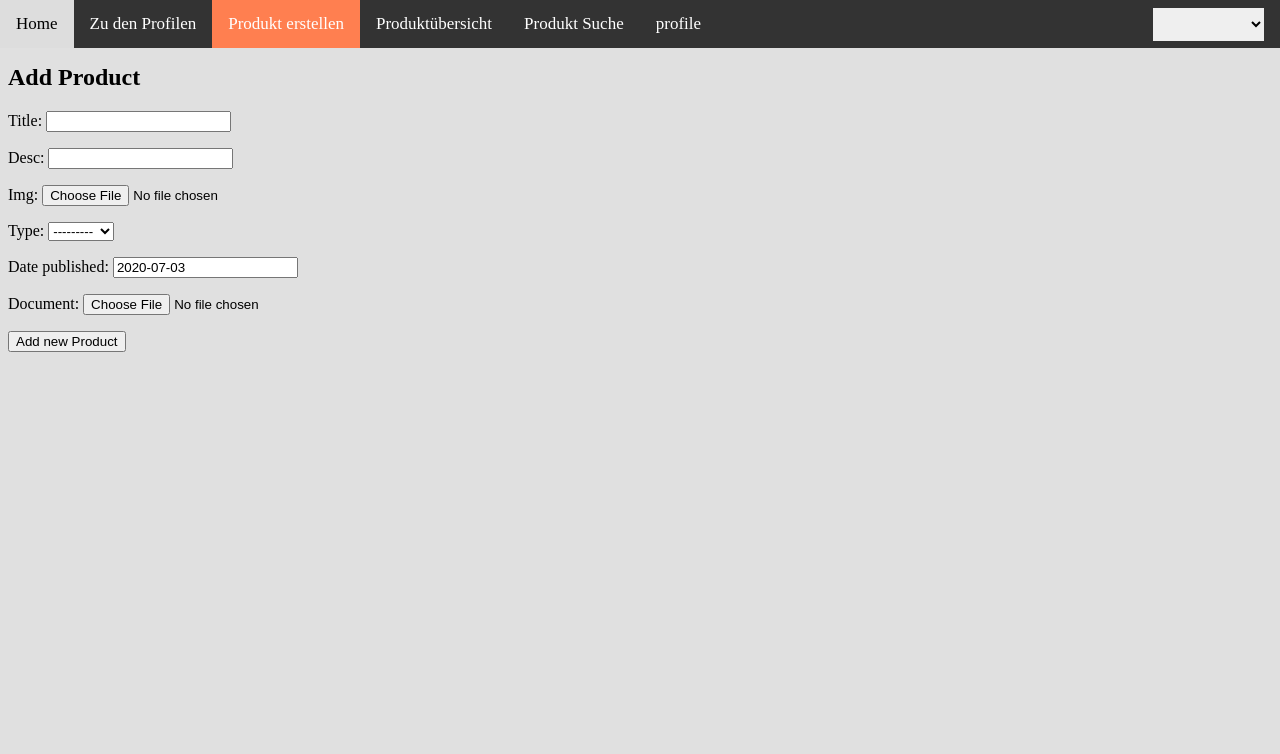
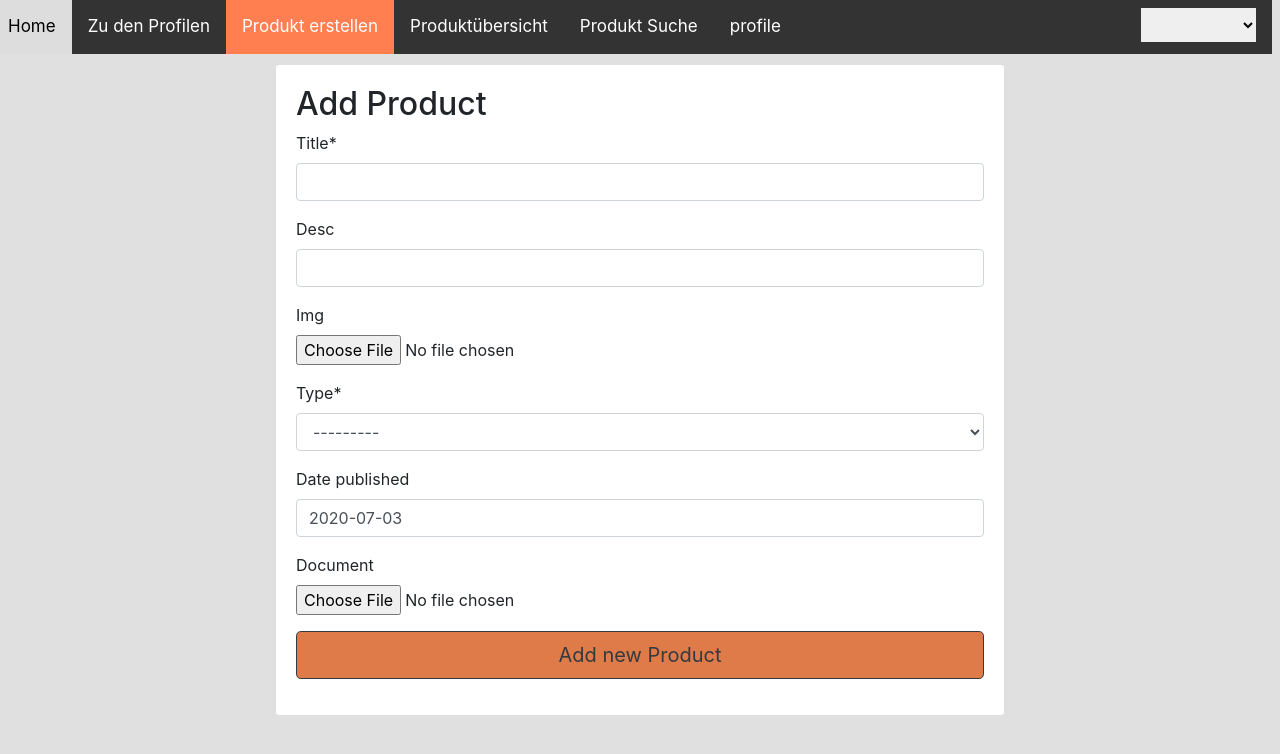
Before and after one commit to Sven12345re/WebPyProject, a Django app: page /product/add/ in a window 1280 px wide. Shown: the top 754 px of the page. Run offline with Django 3.2, Linux system fonts and the light colour scheme; a user stored in the database is signed in; some libraries are stand-ins or nearby versions.

Commit message:
product-create layout changed

```diff
--- a/products/templates/product-create.html
+++ b/products/templates/product-create.html
@@ -1,19 +1,36 @@
+<script src="https://code.jquery.com/jquery-3.3.1.slim.min.js"></script>
+    <script src="https://cdnjs.cloudflare.com/ajax/libs/popper.js/1.14.3/umd/popper.min.js"></script>
+    <script src="https://stackpath.bootstrapcdn.com/bootstrap/4.1.2/js/bootstrap.min.js"></script>
+    <link rel="stylesheet" href="https://stackpath.bootstrapcdn.com/bootstrap/4.1.2/css/bootstrap.min.css">
 {% extends "base.html" %}
+{% load crispy_forms_tags %}
 {% load static %}
 <link rel="stylesheet" type="text/css" href="{% static 'products/product_style.css' %}">
 {% block title %}Add Product{% endblock %}
 
 {% block content %}
+    {% load static %}
+    <link rel="stylesheet" type="text/css" href="{% static "css/login.css" %}">
     {% if user.is_authenticated %}
+      <div class="container">
+    <div class="row justify-content-center">
+    <div class="col-8">
+      <div class="card">
+        <div class="card-body">
     <h2>Add Product</h2>
 
     <form method="post" enctype="multipart/form-data">
         {% csrf_token %}
         <!-- {{ form.as_table }} -->
-        {{ form.as_p }}
+        {{ form|crispy  }}
 
-        <button type="submit">Add   new Product</button>
+        <button type="submit" class="btn btn-outline-dark btn-lg btn-block" style="background-color: #df7b49">Add   new Product</button>
     </form>
+         </div>
+      </div>
+    </div>
+    </div>
+      </div>
     {% else %}
         <p>You must log in to add Product</p>
         <a href="{% url 'login' %}">Login</a>
```
Also changed, not shown: db.sqlite3.
